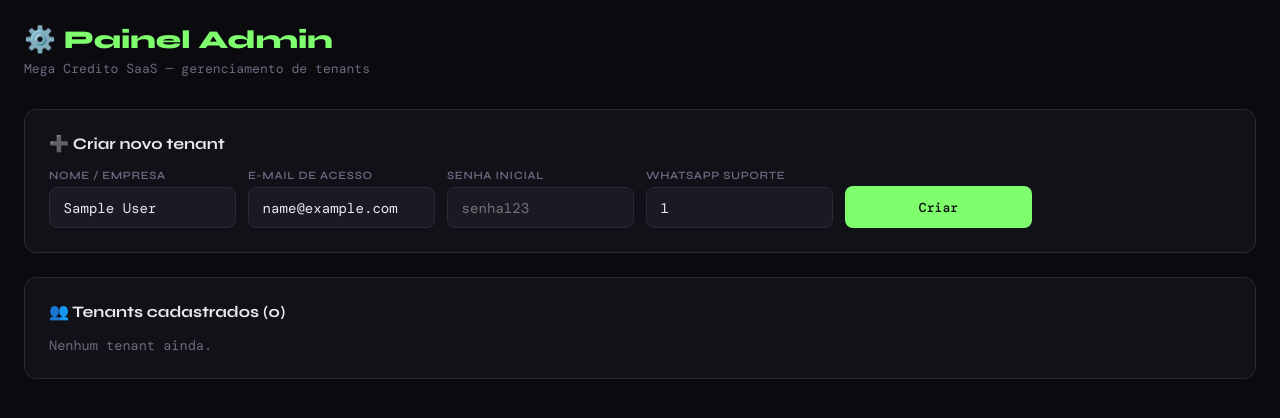
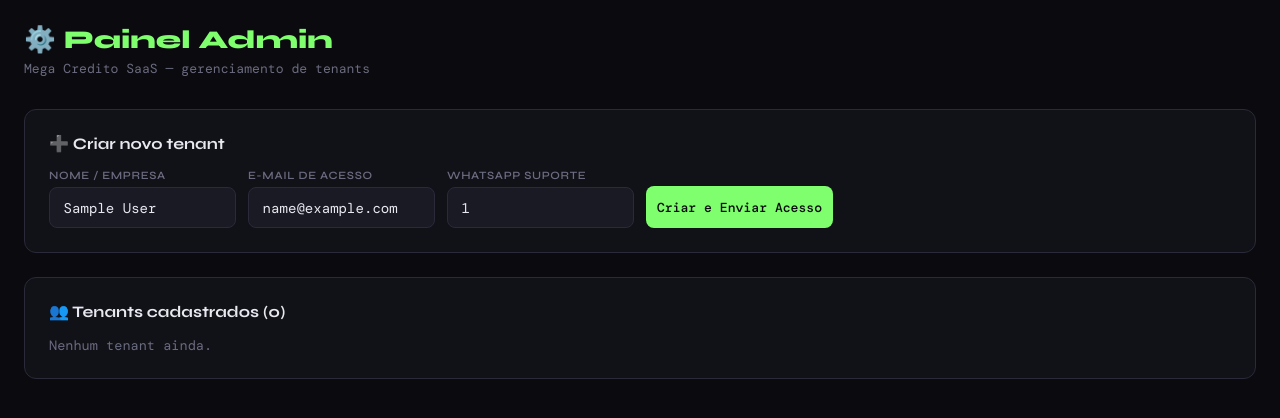
Before and after one commit to daianetokuta14-cpu/clientes, a Flask app: page /admin in a window 1280 px wide. Shown: the top 418 px of the page. Run offline with Flask 3, Linux system fonts and the light colour scheme; the visitor is signed in with stand-in values (Sample User, id 1); parts of the project's set-up code (start-up, migrations or seed data) failed here and were passed over; some web fonts are replaced.

Commit message:
Update admin_tenants.html

```diff
--- a/templates/admin_tenants.html
+++ b/templates/admin_tenants.html
@@ -73,16 +73,13 @@
         <label>E-mail de acesso</label>
         <input type="email" name="email" value="{{ novo.email }}" placeholder="joao@email.com" placeholder="joao@email.com" required>
       </div>
-      <div>
-        <label>Senha inicial</label>
-        <input type="text" name="senha" placeholder="senha123" required>
-      </div>
+
       <div>
         <label>WhatsApp suporte</label>
         <input type="text" name="wpp" value="{{ novo.wpp }}" placeholder="5511999999999" placeholder="5511999999999">
       </div>
       <div style="display:flex;align-items:flex-end">
-        <button type="submit" class="btn btn-primary" style="width:100%;height:42px">Criar</button>
+        <button type="submit" class="btn btn-primary" style="width:100%;height:42px">Criar e Enviar Acesso</button>
       </div>
     </div>
   </form>
```
